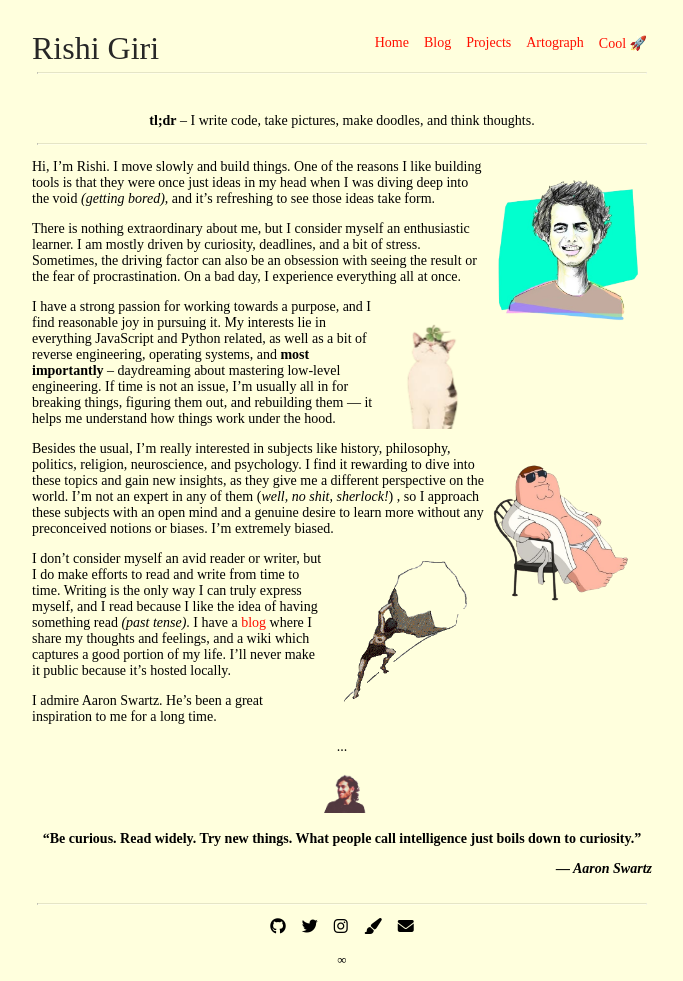
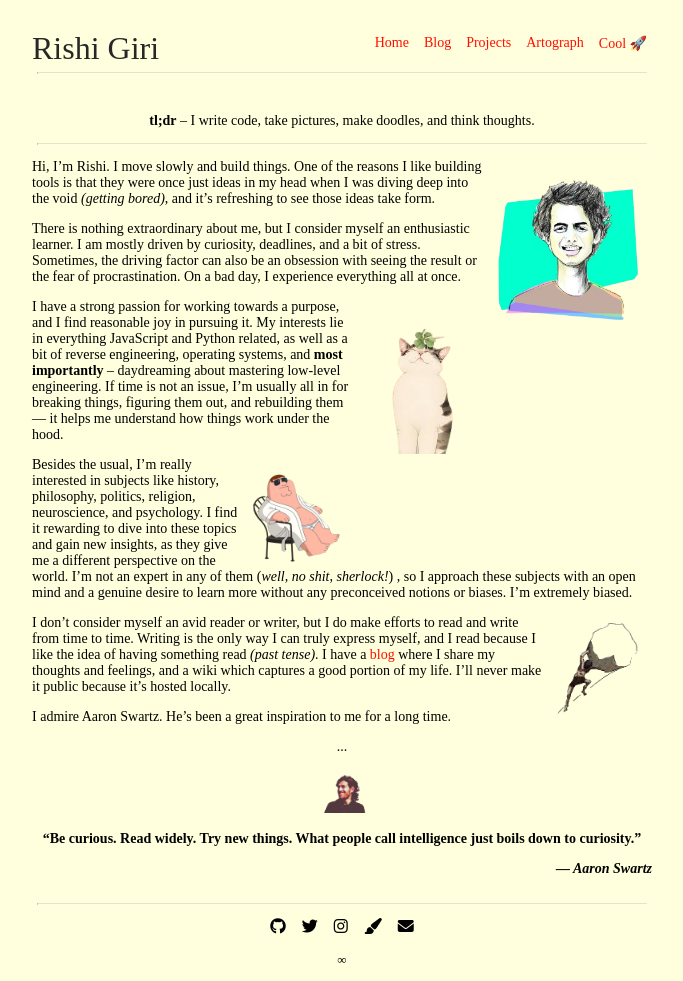
Before and after one commit to CodeDotJS/space, a Jekyll site: the page built from index.md, in a window 1280 px wide. Shown: the whole page, without its empty margins (298-981 px from the left). Built offline with Jekyll 4.4.1, drawn with Linux system fonts in a browser that asks for light colours; nearby versions of some CDN libraries; some web fonts are replaced.

Commit message:
change iamge size

```diff
--- a/index.md
+++ b/index.md
@@ -14,15 +14,15 @@
 
 There is nothing extraordinary about me, but I consider myself an enthusiastic learner. I am mostly driven by curiosity, deadlines, and a bit of stress. Sometimes, the driving factor can also be an obsession with seeing the result or the fear of procrastination. On a bad day, I experience everything all at once.
 
-<img style="width: 100px" class="profile-picture" src="{{site.baseurl}}/{{site.profile-picture}}">
+<img style="width: 120px" class="profile-picture" src="{{site.baseurl}}/{{site.profile-picture}}">
 
 I have a strong passion for working towards a purpose, and I find reasonable joy in pursuing it. My interests lie in everything JavaScript and Python related, as well as a bit of reverse engineering, operating systems, and **most importantly** -- daydreaming about mastering low-level engineering. If time is not an issue, I’m usually all in for breaking things, figuring them out, and rebuilding them — it helps me understand how things work under the hood.
 
-<img class="profile-picture" src="{{site.baseurl}}/assets/griffin.png">
+<img style="width: 100px" class="profile-picture" src="{{site.baseurl}}/assets/griffin.png">
 
 Besides the usual, I'm really interested in subjects like history, philosophy, politics, religion, neuroscience, and psychology. I find it rewarding to dive into these topics and gain new insights, as they give me a different perspective on the world. I'm not an expert in any of them (*well, no shit, sherlock!*) , so I approach these subjects with an open mind and a genuine desire to learn more without any preconceived notions or biases. I'm extremely biased.
 
-<img class="profile-picture" src="{{site.baseurl}}/assets/sis.gif">
+<img style="width: 100px" class="profile-picture" src="{{site.baseurl}}/assets/sis.gif">
 
 I don’t consider myself an avid reader or writer, but I do make efforts to read and write from time to time. Writing is the only way I can truly express myself, and I read because I like the idea of having something read *(past tense)*. I have a [blog](blog) where I share my thoughts and feelings, and a wiki which captures a good portion of my life. I'll never make it public because it's hosted locally.
 
```
